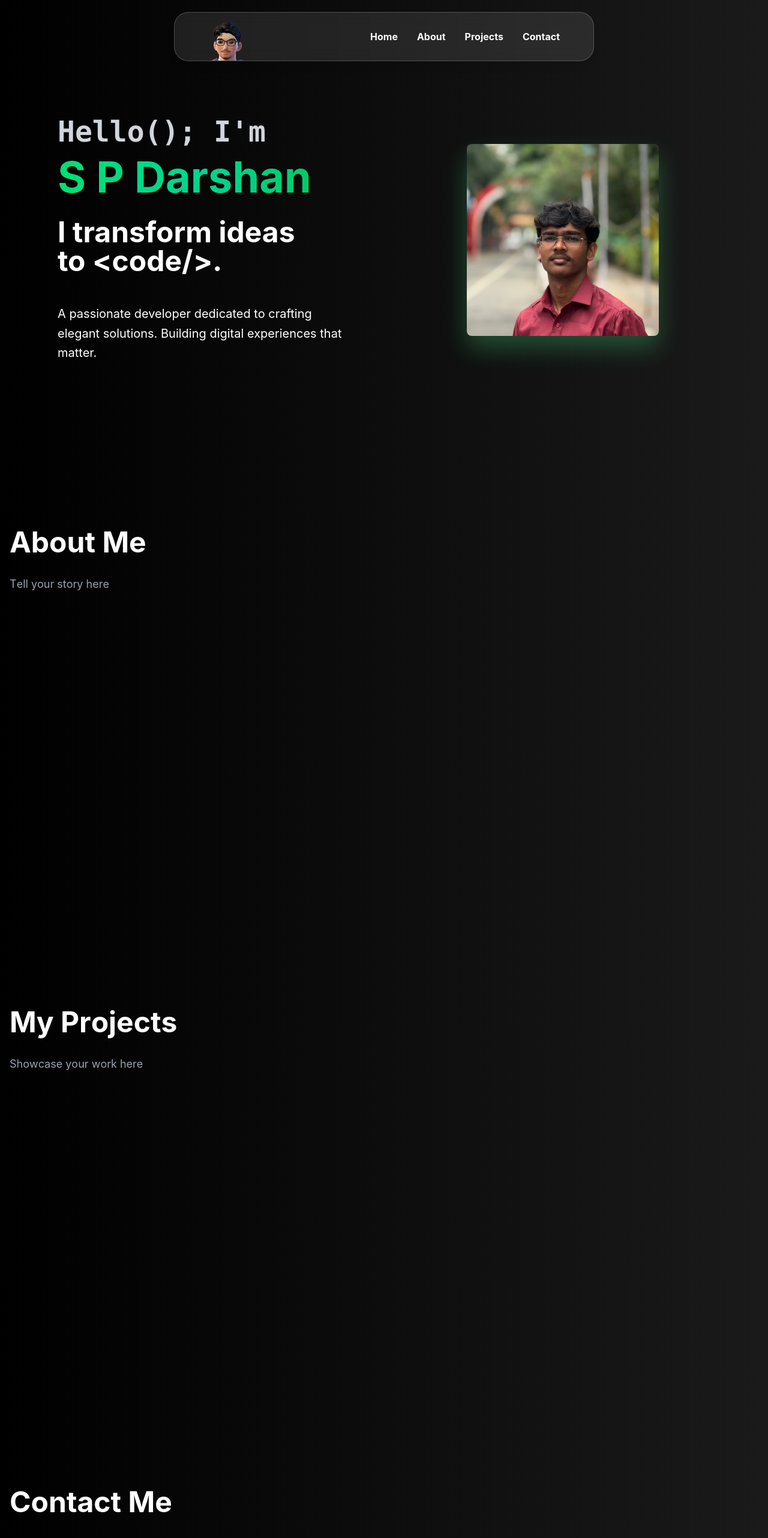
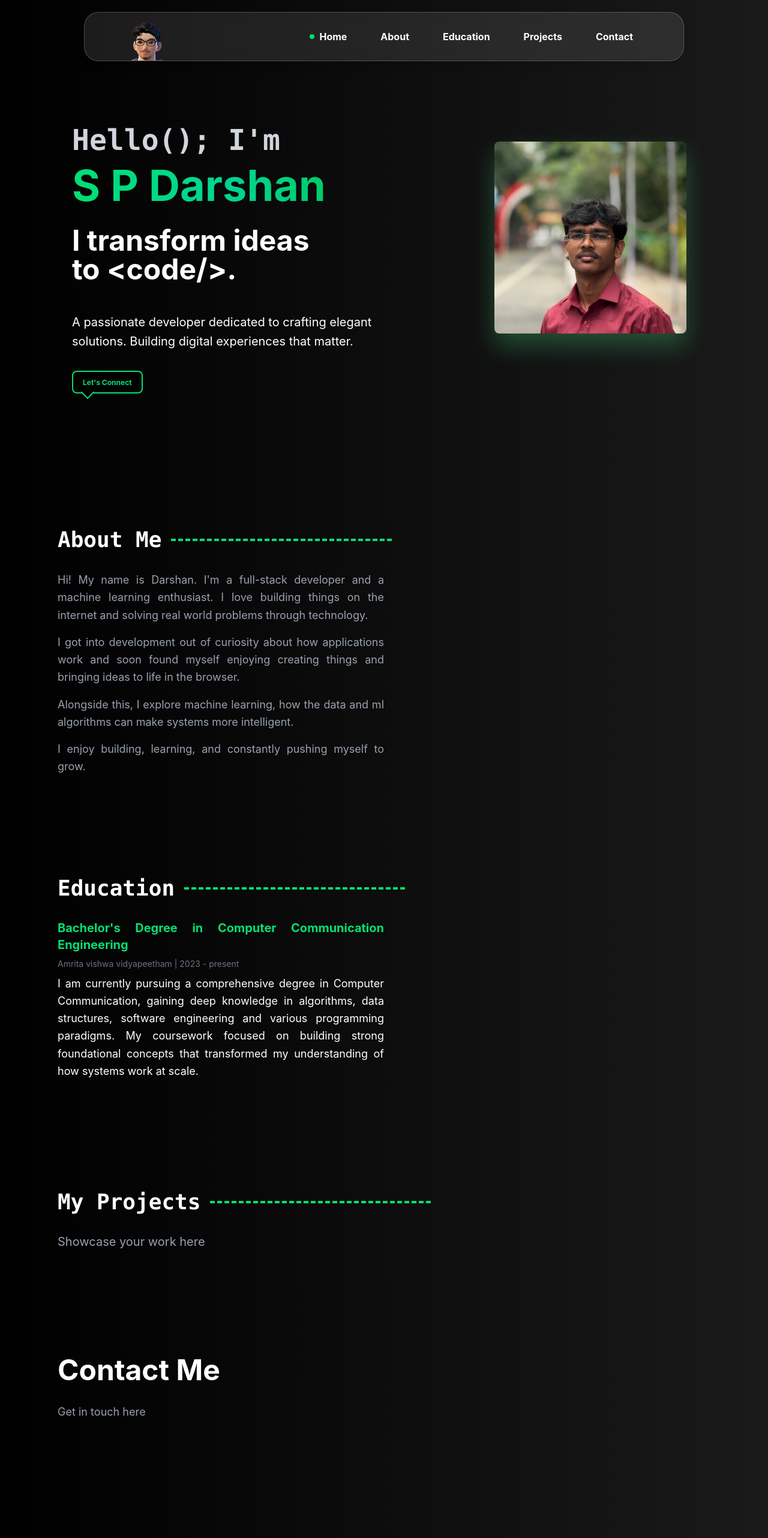
Before and after one commit to sp-darshan/portfolio, a React app: page / in a window 1280 px wide. Shown: the top 2564 px of the page at 60% size. Built offline with nearby package versions, Linux system fonts and the light colour scheme; the HTML template or start-up script is replaced by a standard one.

Commit message:
Upto Education section completed

```diff
--- /dev/null
+++ b/src/components/BackToTop.jsx
@@ -0,0 +1,46 @@
+import { useState, useEffect } from 'react';
+import { motion } from 'framer-motion';
+
+export default function BackToTop() {
+  const [isVisible, setIsVisible] = useState(false);
+
+  useEffect(() => {
+    const toggleVisibility = () => {
+      if (window.scrollY > window.innerHeight) {
+        setIsVisible(true);
+      } else {
+        setIsVisible(false);
+      }
+    };
+
+    window.addEventListener('scroll', toggleVisibility);
+    return () => window.removeEventListener('scroll', toggleVisibility);
+  }, []);
+
+  const scrollToTop = () => {
+    window.scrollTo({
+      top: 0,
+      behavior: 'smooth',
+    });
+  };
+
+  return (
+    <>
+      {isVisible && (
+        <motion.button
+          initial={{ opacity: 0, scale: 0.8 }}
+          animate={{ opacity: 1, scale: 1 }}
+          exit={{ opacity: 0, scale: 0.8 }}
+          transition={{ duration: 0.3 }}
+          onClick={scrollToTop}
+          className="back-to-top"
+        >
+          <div className="back-to-top-content">
+            <span className="back-to-top-arrow">↑</span>
+            <span className="back-to-top-text">back to top</span>
+          </div>
+        </motion.button>
+      )}
+    </>
+  );
+}
--- a/src/components/Footer.jsx
+++ b/src/components/Footer.jsx
@@ -1,6 +1,6 @@
 export default function Footer() {
   return (
-    <footer className="bg-black text-white py-6 md:py-8 border-t border-gray-800">
+    <footer className="text-white py-6 md:py-8 ">
       <div className="container mx-auto px-4 text-center">
         <p className="text-sm md:text-base">&copy; 2026 My Portfolio</p>
       </div>
--- a/src/components/Navbar.jsx
+++ b/src/components/Navbar.jsx
@@ -1,9 +1,31 @@
 import { motion } from 'framer-motion';
-import { useState } from 'react';
+import { useState, useEffect } from 'react';
 import navImage from '../assets/images/Nav.png';
 
 export default function Header() {
   const [isHovered, setIsHovered] = useState(false);
+  const [activeSection, setActiveSection] = useState('home');
+
+  useEffect(() => {
+    const handleScroll = () => {
+      const sections = ['home', 'about', 'education', 'projects', 'contact'];
+      const scrollPosition = window.scrollY + 200;
+
+      for (const sectionId of sections) {
+        const element = document.getElementById(sectionId);
+        if (element) {
+          const { offsetTop, offsetHeight } = element;
+          if (scrollPosition >= offsetTop && scrollPosition < offsetTop + offsetHeight) {
+            setActiveSection(sectionId);
+            break;
+          }
+        }
+      }
+    };
+
+    window.addEventListener('scroll', handleScroll);
+    return () => window.removeEventListener('scroll', handleScroll);
+  }, []);
 
   const scrollToSection = (sectionId) => {
     const element = document.getElementById(sectionId);
@@ -19,7 +41,7 @@ export default function Header() {
       transition={{ duration: 0.5 }}
       className="fixed top-0 left-0 right-0 z-50 flex justify-center pt-5"
     >
-      <nav className="backdrop-blur-md bg-white/10 text-white border border-white/20 rounded-3xl px-14 py-0 flex justify-between items-center gap-20 shadow-lg" style={{ width: 'auto', minWidth: '700px', overflow: 'hidden' }}>
+      <nav className="backdrop-blur-md bg-white/10 text-white border border-white/20 rounded-3xl px-18 py-0 flex justify-between items-center gap-20 shadow-lg" style={{ width: '1000px', overflow: 'hidden' }}>
         <motion.div
           onHoverStart={() => setIsHovered(true)}
           onHoverEnd={() => setIsHovered(false)}
@@ -77,38 +99,37 @@ export default function Header() {
         <div className="flex gap-8">
           <button
             onClick={() => scrollToSection('home')}
-            className="font-bold transition cursor-pointer hover:text-green-300 hover:drop-shadow-lg hover:shadow-green-500/50"
-            style={{ textShadow: 'var(--glow-effect, none)' }}
-            onMouseEnter={(e) => e.target.style.textShadow = '0 0 10px rgba(74, 222, 128, 0.8)'}
-            onMouseLeave={(e) => e.target.style.textShadow = 'none'}
+            className="font-bold transition cursor-pointer px-3 py-1 rounded text-white flex items-center gap-2"
           >
+            {activeSection === 'home' && <span className="w-2 h-2 bg-green-400 rounded-full"></span>}
             Home
           </button>
           <button
             onClick={() => scrollToSection('about')}
-            className="font-bold transition cursor-pointer hover:text-green-300 hover:drop-shadow-lg hover:shadow-green-500/50"
-            style={{ textShadow: 'var(--glow-effect, none)' }}
-            onMouseEnter={(e) => e.target.style.textShadow = '0 0 10px rgba(74, 222, 128, 0.8)'}
-            onMouseLeave={(e) => e.target.style.textShadow = 'none'}
+            className="font-bold transition cursor-pointer px-3 py-1 rounded text-white flex items-center gap-2"
           >
+            {activeSection === 'about' && <span className="w-2 h-2 bg-green-400 rounded-full"></span>}
             About
           </button>
           <button
+            onClick={() => scrollToSection('education')}
+            className="font-bold transition cursor-pointer px-3 py-1 rounded text-white flex items-center gap-2"
+          >
+            {activeSection === 'education' && <span className="w-2 h-2 bg-green-400 rounded-full"></span>}
+            Education
+          </button>
+          <button
             onClick={() => scrollToSection('projects')}
-            className="font-bold transition cursor-pointer hover:text-green-300 hover:drop-shadow-lg hover:shadow-green-500/50"
-            style={{ textShadow: 'var(--glow-effect, none)' }}
-            onMouseEnter={(e) => e.target.style.textShadow = '0 0 10px rgba(74, 222, 128, 0.8)'}
-            onMouseLeave={(e) => e.target.style.textShadow = 'none'}
+            className="font-bold transition cursor-pointer px-3 py-1 rounded text-white flex items-center gap-2"
           >
+            {activeSection === 'projects' && <span className="w-2 h-2 bg-green-400 rounded-full"></span>}
             Projects
           </button>
           <button
             onClick={() => scrollToSection('contact')}
-            className="font-bold transition cursor-pointer hover:text-green-300 hover:drop-shadow-lg hover:shadow-green-500/50"
-            style={{ textShadow: 'var(--glow-effect, none)' }}
-            onMouseEnter={(e) => e.target.style.textShadow = '0 0 10px rgba(74, 222, 128, 0.8)'}
-            onMouseLeave={(e) => e.target.style.textShadow = 'none'}
+            className="font-bold transition cursor-pointer px-3 py-1 rounded text-white flex items-center gap-2"
           >
+            {activeSection === 'contact' && <span className="w-2 h-2 bg-green-400 rounded-full"></span>}
             Contact
           </button>
         </div>
--- a/src/index.css
+++ b/src/index.css
@@ -2,6 +2,13 @@
 
 body, html {
   background: linear-gradient(to right, #000000, #1a1a1a) !important;
+  scrollbar-width: none;
+  -ms-overflow-style: none;
+}
+
+html::-webkit-scrollbar,
+body::-webkit-scrollbar {
+  display: none;
 }
 
 .image-frame {
@@ -50,3 +57,54 @@ body, html {
 .image-frame:hover img {
   transform: scale(1.08) translateZ(20px);
 }
+
+.back-to-top {
+  position: fixed;
+  bottom: 2rem;
+  right: 2rem;
+  width: auto;
+  height: auto;
+  background-color: transparent;
+  color: #22c55e;
+  border: none;
+  border-radius: 0;
+  cursor: pointer;
+  display: flex;
+  align-items: center;
+  justify-content: center;
+  transition: all 0.3s ease;
+  z-index: 999;
+  padding: 0.5rem;
+}
+
+.back-to-top-content {
+  display: flex;
+  flex-direction: column;
+  align-items: center;
+  gap: 0.25rem;
+}
+
+.back-to-top-arrow {
+  font-size: 1.5rem;
+  font-weight: bold;
+  color: #22c55e;
+  font-family: ui-monospace, SFMono-Regular, 'SF Mono', Consolas, 'Liberation Mono', Menlo, monospace;
+}
+
+.back-to-top-text {
+  font-size: 0.75rem;
+  font-weight: bold;
+  letter-spacing: 2px;
+  writing-mode: vertical-rl;
+  transform: rotate(180deg);
+  color: #22c55e;
+  font-family: ui-monospace, SFMono-Regular, 'SF Mono', Consolas, 'Liberation Mono', Menlo, monospace;
+}
+
+.back-to-top:hover {
+  transform: translateY(-4px);
+}
+
+.back-to-top:hover .back-to-top-text {
+  letter-spacing: 3px;
+}
--- a/src/pages/About.jsx
+++ b/src/pages/About.jsx
@@ -2,15 +2,31 @@ import { motion } from 'framer-motion';
 
 export default function About() {
   return (
-    <motion.div
+    <motion.section
+      id="about"
       initial={{ opacity: 0 }}
-      animate={{ opacity: 1 }}
-      className="min-h-screen bg-black text-white py-12 md:py-20 mt-24 md:mt-0"
+      whileInView={{ opacity: 1 }}
+      exit={{ opacity: 0 }}
+      transition={{ duration: 0.6 }}
+      viewport={{ once: false, amount: 0.3 }}
+      className="text-white py-20 flex items-center justify-center scroll-mt-22"
     >
-      <div className="container mx-auto px-4 md:px-6">
-        <h1 className="text-3xl md:text-5xl lg:text-5xl font-bold mb-6 md:mb-8">About Me</h1>
-        <p className="text-base md:text-lg lg:text-xl text-gray-400 max-w-3xl">Tell your story here</p>
+      <div className="w-full max-w-6xl px-8">
+        <div className="flex items-center gap-4 mb-8">
+          <h1 className="text-4xl font-bold font-mono">About Me</h1>
+          <div className="w-92 border-t-4 border-dashed border-green-400"></div>
+        </div>
+        <div className='flex w-full'>
+          <div className="flex-1 text-lg text-gray-400 leading-relaxed max-w-4xl space-y-4 text-justify">
+            <p>Hi! My name is Darshan. I'm a full-stack developer and a machine learning enthusiast. I love building things on the internet and solving real world problems through technology.</p>
+            <p>I got into development out of curiosity about how applications work and soon found myself enjoying creating things and bringing ideas to life in the browser.</p>
+            <p>Alongside this, I explore machine learning, how the data and ml algorithms can make systems more intelligent.</p>
+            <p>I enjoy building, learning, and constantly pushing myself to grow.</p>
+          </div>
+          <div className='flex-1'></div>
+        </div>
+
       </div>
-    </motion.div>
+    </motion.section>
   );
 }
--- a/src/pages/Contact.jsx
+++ b/src/pages/Contact.jsx
@@ -4,7 +4,10 @@ export default function Contact() {
   return (
     <motion.div
       initial={{ opacity: 0 }}
-      animate={{ opacity: 1 }}
+      whileInView={{ opacity: 1 }}
+      exit={{ opacity: 0 }}
+      transition={{ duration: 0.6 }}
+      viewport={{ once: false, amount: 0.3 }}
       className="min-h-screen bg-black text-white py-12 md:py-20 mt-24 md:mt-0"
     >
       <div className="container mx-auto px-4 md:px-6">
--- /dev/null
+++ b/src/pages/Education.jsx
@@ -0,0 +1,33 @@
+import { motion } from "framer-motion";
+
+export default function Education() {
+  return (
+    <motion.section
+      id="education"
+      initial={{ opacity: 0 }}
+      whileInView={{ opacity: 1 }}
+      exit={{ opacity: 0 }}
+      transition={{ duration: 0.6 }}
+      viewport={{ once: false, amount: 0.3 }}
+      className="text-white py-22 flex items-center justify-center scroll-mt-20"
+    >
+      <div className="w-full max-w-6xl px-8">
+        <div className="flex items-center gap-4 mb-8">
+          <h1 className="text-4xl font-bold font-mono">Education</h1>
+          <div className="w-92 border-t-4 border-dashed border-green-400"></div>
+        </div>
+        <div className='flex w-full'>
+          <div className="flex-1 text-lg text-white leading-relaxed max-w-4xl space-y-6 text-justify">
+            <div>
+              <h2 className="text-xl font-bold text-green-400 mb-2">Bachelor's Degree in Computer Communication Engineering</h2>
+              <p className="text-sm text-gray-500 mb-2">Amrita vishwa vidyapeetham | 2023 - present</p>
+              <p>I am currently pursuing a comprehensive degree in Computer Communication, gaining deep knowledge in algorithms, data structures, software engineering and various programming paradigms. My coursework focused on building strong foundational concepts that transformed my understanding of how systems work at scale.</p>
+            </div>
+
+          </div>
+          <div className='flex-1'></div>
+        </div>
+      </div>
+    </motion.section>
+  );
+}
--- a/src/pages/Home.jsx
+++ b/src/pages/Home.jsx
@@ -1,5 +1,9 @@
 import { motion } from 'framer-motion';
 import profileImage from '../assets/images/Profile.webp';
+import About from './About';
+import Education from './Education';
+import Projects from './Projects';
+import BackToTop from '../components/BackToTop';
 
 const TypingText = ({ text, delay = 0 }) => {
   const characters = text.split('');
@@ -32,9 +36,9 @@ export default function Home() {
         initial={{ opacity: 0 }}
         animate={{ opacity: 1 }}
         transition={{ duration: 0.5 }}
-        className="min-h-screen flex items-center justify-center"
+        className="min-h-screen flex items-center justify-center scroll-mt-28"
       >
-        <div className="w-full max-w-6xl px-8 text-white">
+        <div className="w-full max-w-6xl px-8 pt-16 text-white ml-12">
           <div className="flex items-center justify-between gap-16">
             {/* Content */}
             <div className="flex-1">
@@ -60,11 +64,25 @@ export default function Home() {
               >
                 A passionate developer dedicated to crafting elegant solutions. Building digital experiences that matter.
               </motion.div>
+              <motion.div
+                initial={{ opacity: 0 }}
+                animate={{ opacity: 1, y: [0, -8, 0] }}
+                transition={{
+                  opacity: { duration: 0.8, delay: 3.8 },
+                  y: { duration: 0.6, repeat: Infinity, repeatDelay: 1.0, delay: 3.8 }
+                }}
+                className="mt-8 relative inline-block border-2 border-green-400 rounded-lg p-1 bg-black/50"
+              >
+                <button className="px-3 py-1 text-xs text-green-400 font-bold transition-all duration-300 hover:text-green-300">
+                  Let's Connect
+                </button>
+                <div className="absolute -bottom-2 left-4 w-4 h-4 bg-black border-2 border-green-400 border-t-0 border-l-0 transform rotate-45"></div>
+              </motion.div>
             </div>
 
             {/* Image */}
-            <div className="flex-1 flex justify-center ml-10">
-              <div className="image-frame">
+            <div className="flex-1 flex justify-center">
+              <div className="image-frame -mt-18 -mr-16">
                 <motion.img
                   src={profileImage}
                   alt="Profile"
@@ -80,42 +98,13 @@ export default function Home() {
       </motion.section>
 
       {/* About Section */}
-      <motion.section
-        id="about"
-        initial={{ opacity: 1 }}
-        whileInView={{ opacity: 1 }}
-        transition={{ duration: 0.5 }}
-        viewport={{ once: false }}
-        className="min-h-screen text-white py-20"
-      >
-        <div className="container mx-auto px-4">
-          <div className="text-5xl font-bold mb-8">
-            <TypingText text="About Me" delay={0.2} />
-          </div>
-          <div className="text-lg text-gray-400">
-            <TypingText text="Tell your story here" delay={0.8} />
-          </div>
-        </div>
-      </motion.section>
+      <About />
 
-      {/* Projects Section */}
-      <motion.section
-        id="projects"
-        initial={{ opacity: 1 }}
-        whileInView={{ opacity: 1 }}
-        transition={{ duration: 0.5 }}
-        viewport={{ once: false }}
-        className="min-h-screen text-white py-20"
-      >
-        <div className="container mx-auto px-4">
-          <div className="text-5xl font-bold mb-8">
-            <TypingText text="My Projects" delay={0.2} />
-          </div>
-          <div className="text-lg text-gray-400">
-            <TypingText text="Showcase your work here" delay={0.8} />
-          </div>
-        </div>
-      </motion.section>
+      {/* Education Section */}
+      <Education />
+
+      {/* Project Section */}
+      <Projects />
 
       {/* Contact Section */}
       <motion.section
@@ -124,9 +113,9 @@ export default function Home() {
         whileInView={{ opacity: 1 }}
         transition={{ duration: 0.5 }}
         viewport={{ once: false }}
-        className="min-h-screen text-white py-20"
+        className="min-h-screen text-white py-20 scroll-mt-32"
       >
-        <div className="container mx-auto px-4">
+        <div className="w-full max-w-6xl mx-auto px-8">
           <div className="text-5xl font-bold mb-8">
             <TypingText text="Contact Me" delay={0.2} />
           </div>
@@ -135,6 +124,8 @@ export default function Home() {
           </div>
         </div>
       </motion.section>
+
+      <BackToTop />
     </>
   );
 }
--- a/src/pages/Projects.jsx
+++ b/src/pages/Projects.jsx
@@ -1,16 +1,23 @@
 import { motion } from 'framer-motion';
 
-export default function Projects() {
+export default function About() {
   return (
-    <motion.div
+    <motion.section
+      id="projects"
       initial={{ opacity: 0 }}
-      animate={{ opacity: 1 }}
-      className="min-h-screen bg-black text-white py-12 md:py-20 mt-24 md:mt-0"
+      whileInView={{ opacity: 1 }}
+      exit={{ opacity: 0 }}
+      transition={{ duration: 0.6 }}
+      viewport={{ once: false, amount: 0.3 }}
+      className="text-white py-24 flex items-center justify-center scroll-mt-20 "
     >
-      <div className="container mx-auto px-4 md:px-6">
-        <h1 className="text-3xl md:text-5xl lg:text-5xl font-bold mb-6 md:mb-8">My Projects</h1>
+      <div className="w-full max-w-6xl px-8">
+        <div className="flex items-center gap-4 mb-8">
+          <h1 className="text-4xl font-bold font-mono">My Projects</h1>
+          <div className="w-92 border-t-4 border-dashed border-green-400"></div>
+        </div>
         <p className="text-base md:text-lg lg:text-xl text-gray-400 max-w-3xl">Showcase your work here</p>
       </div>
-    </motion.div>
+    </motion.section>
   );
 }
```
